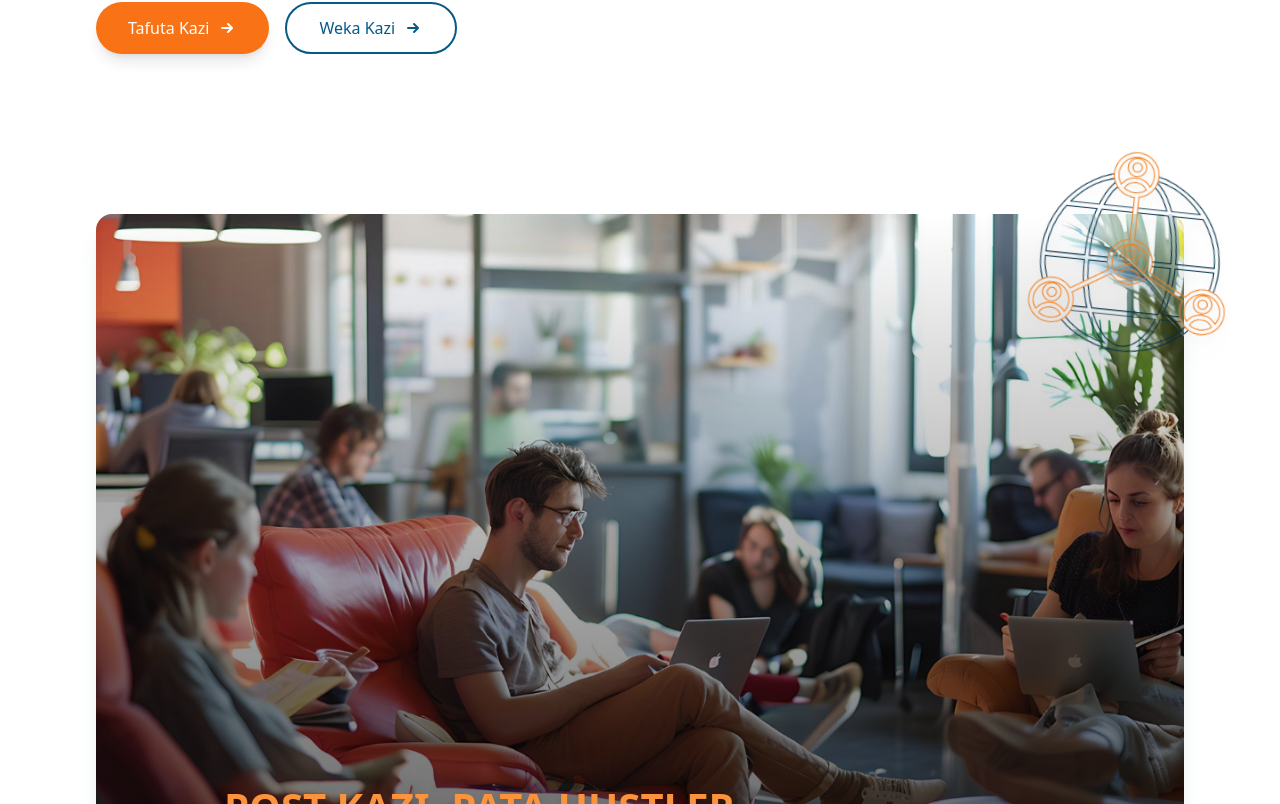
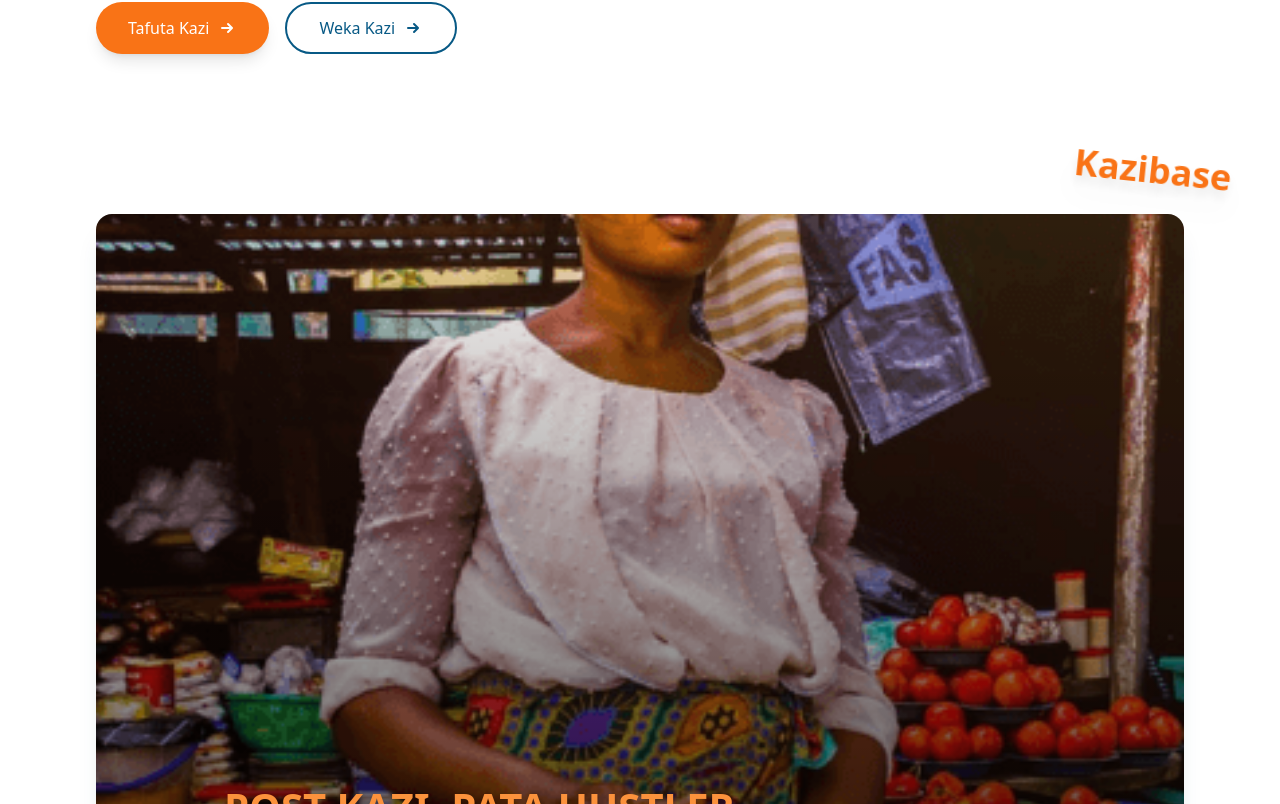
Before and after one commit to Muriuk/WorkHorizon, a Next.js app: page / in a window 1280 px wide. Shown: the part 656-1460 px from the top of the page. Built offline with nearby package versions, Linux system fonts and the light colour scheme.

Commit message:
Update section1.tsx

```diff
--- a/app/ui/home/section1.tsx
+++ b/app/ui/home/section1.tsx
@@ -13,17 +13,17 @@ function SlideShow() {
   // Define slides as a memoized constant
   const slides = useMemo(() => [
     {
-      img: width === 'D' ? '/assets/hs1.jpg' : '/assets/hs4.jpg',
+      img: width === 'D' ? '/assets/kazibase.png' : '/assets/kazibase.png',
       head: 'Post Kazi, Pata Hustler',
       desc: 'Weka kazi haraka – hustler anaiona papo hapo, anakuchat WhatsApp na kazi inaanza. Whether ni kusafisha nyumba, kubeba vitu au kuosha gari – help iko karibu na wewe, anytime.'
     },
     {
-      img: width === 'D' ? '/assets/hs2.jpg' : '/assets/hs5.jpg',
+      img: width === 'D' ? '/assets/kazibase.png' : '/assets/kazibase.png',
       head: 'Local Talent You Can Trust',
       desc: 'Hustlers wetu wameverify skills zao – mama fua, fundi wa umeme, dereva bodaboda, na wengineo. Hawa ni watu wa mtaa wako, wanaojali kazi safi na huduma ya kweli.'
     },
     {
-      img: width === 'D' ? '/assets/hs3.jpg' : '/assets/hs6.jpg',
+      img: width === 'D' ? '/assets/kazibase.png' : '/assets/kazibase.png',
       head: 'Jobs for Every Hustler',
       desc: 'Kazibase inafungua milango ya kazi ndogo ndogo kwa kila mkenya – fundi, mama fua, watchman, au jamaa wa mkokoteni. Kama ni kazi ya mikono, iko hapa. Post, connect, maliza kazi.'
     }
@@ -140,18 +140,14 @@ export default function HomeHead() {
       </div>
 
       <div className="w-full 2xl:w-full relative mx-auto">
-        <SlideShow />
-        <div className="absolute lg:-right-12 lg:-top-16 2xl:-right-16 hidden lg:block z-40 transform rotate-6 transition-transform hover:rotate-12 duration-500 cursor-pointer">
-          <Image
-            className="drop-shadow-xl"
-            width={width === 'D' ? 200 : 150}
-            height={width === 'D' ? 200 : 150}
-            src="/assets/borderedLogo.png"
-            alt="Kazibase Logo"
-            priority
-          />
-        </div>
-      </div>
+  <SlideShow />
+  <div className="absolute lg:-right-12 lg:-top-16 2xl:-right-16 hidden lg:block z-40 transform rotate-6 transition-transform hover:rotate-12 duration-500 cursor-pointer">
+    <div className="text-4xl font-extrabold text-orange-500 drop-shadow-xl">
+      Kazibase
+    </div>
+  </div>
+</div>
+
     </section>
   );
 }
```
